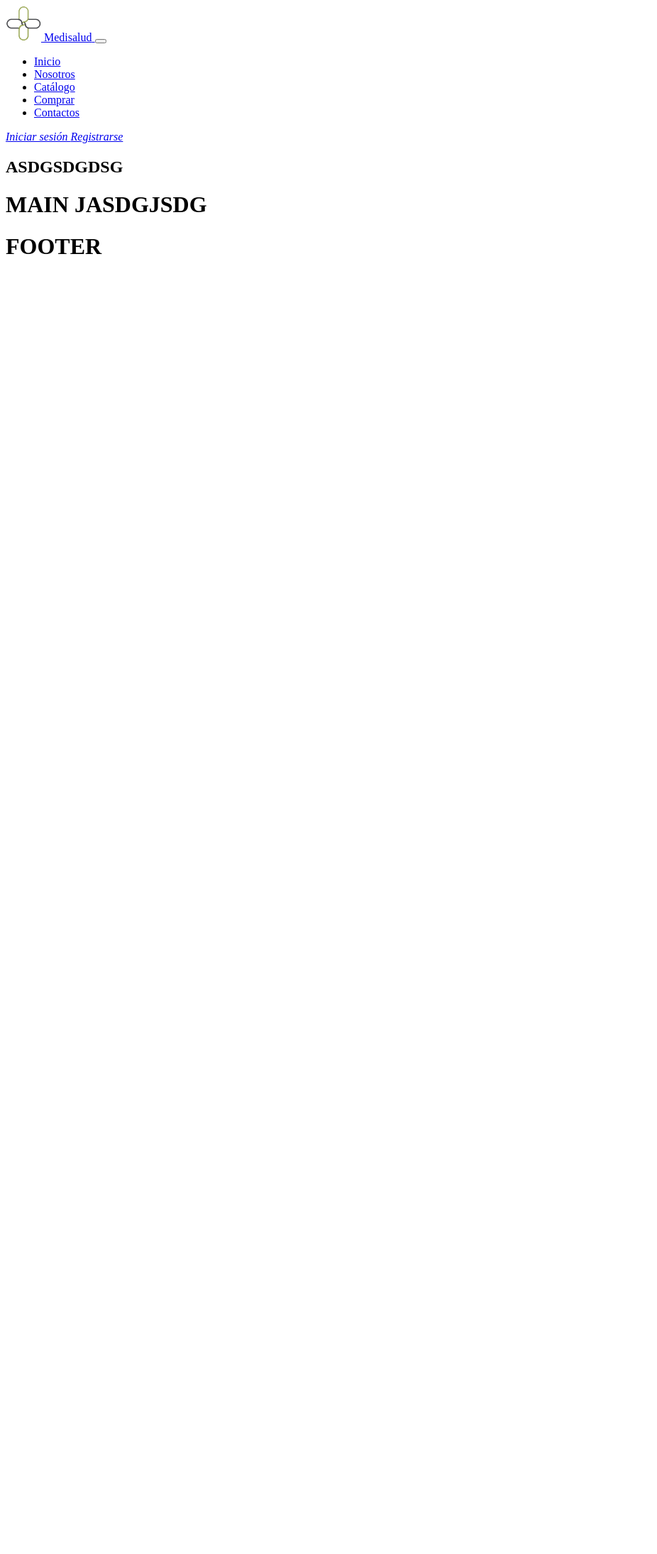
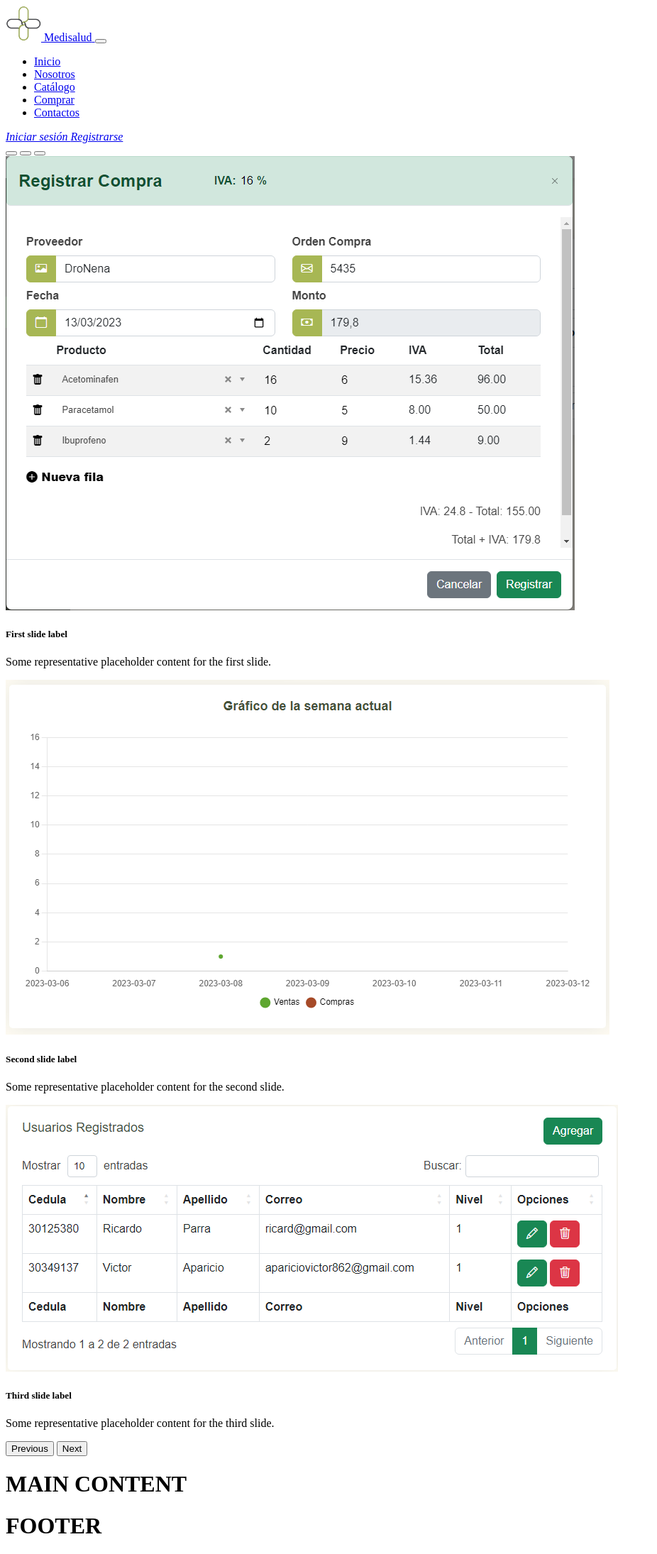
Before and after one commit to ricardojparram/MediSalud-envolved, a PHP site: template vista/inicio/inicioVista.php in a window 1280 px wide. Shown: the whole page at 71% size, without its empty margins (0-926 px from the left). Before the commit the page ends 358 px from the top, so only its background shows below. Run offline with PHP 8.4, Linux system fonts and the light colour scheme; the template is opened without the code that fills it, so the values that code supplies are empty.

Commit message:
carrousel agregado

```diff
--- a/vista/inicio/inicioVista.php
+++ b/vista/inicio/inicioVista.php
@@ -27,26 +27,6 @@
               <li class="nav-item px-2"><a class="nav-link fw-medium" href="#outlet">Comprar</a></li>
               <li class="nav-item px-2"><a class="nav-link fw-medium" href="#outlet">Contactos</a></li>
             </ul>
-            <!-- <form class="d-flex"><a class="text-1000" href="#!">
-                <svg class="feather feather-phone me-3 text-success" xmlns="http://www.w3.org/2000/svg" width="16" height="16" viewBox="0 0 24 24" fill="none" stroke="currentColor" stroke-width="2" stroke-linecap="round" stroke-linejoin="round">
-                  <path d="M22 16.92v3a2 2 0 0 1-2.18 2 19.79 19.79 0 0 1-8.63-3.07 19.5 19.5 0 0 1-6-6 19.79 19.79 0 0 1-3.07-8.67A2 2 0 0 1 4.11 2h3a2 2 0 0 1 2 1.72 12.84 12.84 0 0 0 .7 2.81 2 2 0 0 1-.45 2.11L8.09 9.91a16 16 0 0 0 6 6l1.27-1.27a2 2 0 0 1 2.11-.45 12.84 12.84 0 0 0 2.81.7A2 2 0 0 1 22 16.92z"></path>
-                </svg></a><a class="text-1000" href="#!">
-                <svg class="feather feather-shopping-cart me-3 text-success" xmlns="http://www.w3.org/2000/svg" width="16" height="16" viewBox="0 0 24 24" fill="none" stroke="currentColor" stroke-width="2" stroke-linecap="round" stroke-linejoin="round">
-                  <circle cx="9" cy="21" r="1"></circle>
-                  <circle cx="20" cy="21" r="1"></circle>
-                  <path d="M1 1h4l2.68 13.39a2 2 0 0 0 2 1.61h9.72a2 2 0 0 0 2-1.61L23 6H6"></path>
-                </svg></a><a class="text-1000" href="#!">
-                <svg class="feather feather-search me-3 text-success" xmlns="http://www.w3.org/2000/svg" width="16" height="16" viewBox="0 0 24 24" fill="none" stroke="currentColor" stroke-width="2" stroke-linecap="round" stroke-linejoin="round">
-                  <circle cx="11" cy="11" r="8"></circle>
-                  <line x1="21" y1="21" x2="16.65" y2="16.65"></line>
-                </svg></a><a class="text-1000" href="#!">
-                <svg class="feather feather-user me-3 text-success" xmlns="http://www.w3.org/2000/svg" width="16" height="16" viewBox="0 0 24 24" fill="none" stroke="currentColor" stroke-width="2" stroke-linecap="round" stroke-linejoin="round">
-                  <path d="M20 21v-2a4 4 0 0 0-4-4H8a4 4 0 0 0-4 4v2"></path>
-                  <circle cx="12" cy="7" r="4"></circle>
-                </svg></a><a class="text-1000" href="#!">
-                <svg class="feather feather-heart me-3 text-success" xmlns="http://www.w3.org/2000/svg" width="16" height="16" viewBox="0 0 24 24" fill="none" stroke="currentColor" stroke-width="2" stroke-linecap="round" stroke-linejoin="round">
-                  <path d="M20.84 4.61a5.5 5.5 0 0 0-7.78 0L12 5.67l-1.06-1.06a5.5 5.5 0 0 0-7.78 7.78l1.06 1.06L12 21.23l7.78-7.78 1.06-1.06a5.5 5.5 0 0 0 0-7.78z"></path>
-                </svg></a></form> -->
                 <div class="mx-2 mx-lg-0">
                   <a class="text-success" href="#"><em>Iniciar sesión  </em><i class="bi bi-person-fill"></i></a>
                   <a class="text-success ps-2" href="#"><em>Registrarse  </em><i class="bi bi-person-lines-fill"></i></a>
@@ -55,16 +35,66 @@
         </div>
       </nav>
 
-      <section class="d-flex justify-content-center align-items-center h-100 w-100">
-        <div>
-          <h1>ASDGSDGDSG</h1>
+      <div class=" d-flex justify-content-center align-items-center h-100 w-100">
+          <div id="carouselExampleCaptions" class="carousel">
+            <div class="carousel-indicators">
+              <button type="button" data-bs-target="#carouselExampleCaptions" data-bs-slide-to="0" class="active" aria-current="true" aria-label="Slide 1"></button>
+              <button type="button" data-bs-target="#carouselExampleCaptions" data-bs-slide-to="1" aria-label="Slide 2"></button>
+              <button type="button" data-bs-target="#carouselExampleCaptions" data-bs-slide-to="2" aria-label="Slide 3"></button>
+            </div>
+            <div class="carousel-inner ">
+              <div class="carousel-item active">
+                <img src="assets/img/MultiFila.png" class="d-block vw-100" alt="...">
+                <div class="carousel-caption d-none d-md-block text-dark">
+                  <h5>First slide label</h5>
+                  <p>Some representative placeholder content for the first slide.</p>
+                </div>
+              </div>
+              <div class="carousel-item">
+                <img src="assets/img/Grafico.png"" class="d-block vw-100" alt="...">
+                <div class="carousel-caption d-none d-md-block text-dark">
+                  <h5>Second slide label</h5>
+                  <p>Some representative placeholder content for the second slide.</p>
+                </div>
+              </div>
+              <div class="carousel-item">
+                <img src="assets/img/TablaCrud.png" class="d-block vw-100" alt="...">
+                <div class="carousel-caption d-none d-md-block text-dark">
+                  <h5>Third slide label</h5>
+                  <p>Some representative placeholder content for the third slide.</p>
+                </div>
+              </div>
+            </div>
+            <button class="carousel-control-prev" type="button" data-bs-target="#carouselExampleCaptions" data-bs-slide="prev">
+              <span class="carousel-control-prev-icon" aria-hidden="true"></span>
+              <span class="visually-hidden">Previous</span>
+            </button>
+            <button class="carousel-control-next" type="button" data-bs-target="#carouselExampleCaptions" data-bs-slide="next">
+              <span class="carousel-control-next-icon" aria-hidden="true"></span>
+              <span class="visually-hidden">Next</span>
+            </button>
+          </div>
         </div>
-        <div class="mt-5"></div>
-      </section>
-  </header>
+
+    </header>
+
+    <section class="w-100 row">
+      <div class="col-md-3 d-flex justify-content-center">
+        <i class="bi bi-person-fill bi-2x"></i>
+      </div>
+      <div class="col-md-3 d-flex justify-content-center">
+        <i class="bi bi-person-fill bi-2x"></i>
+      </div>
+      <div class="col-md-3 d-flex justify-content-center">
+        <i class="bi bi-person-fill bi-2x"></i>
+      </div>
+      <div class="col-md-3 d-flex justify-content-center">
+        <i class="bi bi-person-fill bi-2x"></i>
+      </div>
+    </section>
 
   <main class="w-100 h-100">
-    <h1>MAIN JASDGJSDG</h1>
+    <h1>MAIN CONTENT</h1>
   </main>
 
   <footer class="h-25 w-100">
@@ -72,7 +102,16 @@
   </footer>
 
   <?php $VarComp->js() ?>
+  <script>
 
+    const myCarouselElement = document.querySelector('#carouselExampleCaptions')
+
+    const carousel = new bootstrap.Carousel(myCarouselElement, {
+      interval: 2000,
+      // touch: false
+    })
+
+  </script>
 </body>
 
 </html>
```
